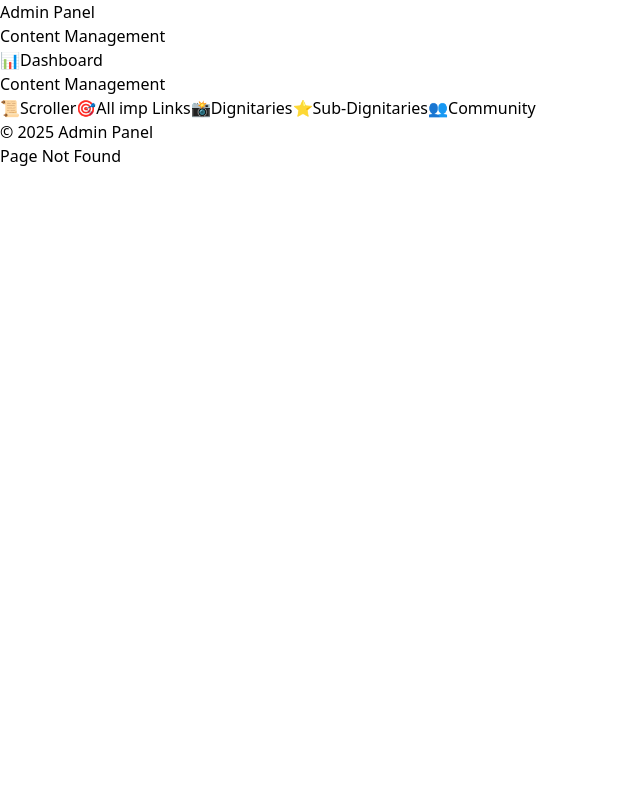
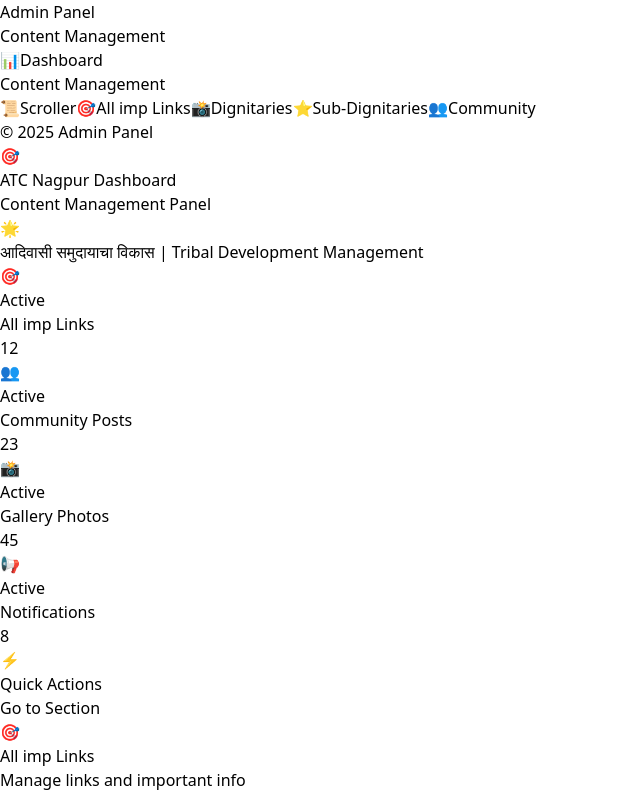
Before and after one commit to Tech-killer/adminatc, a React (Vite) app: page / in a window 1280 px wide. Before the commit this address led to /dashboard. Shown: the top 796 px of the page, without its empty margins (0-640 px from the left). Built offline with nearby package versions, Linux system fonts and the light colour scheme.

Commit message:
first commit

```diff
--- a/src/App.jsx
+++ b/src/App.jsx
@@ -20,8 +20,6 @@ function App() {
         <div className="flex-1 ml-64">
           <div className="p-6">
             <Routes>
-              {/* Default redirect to dashboard */}
-              <Route path="/" element={<Navigate to="/dashboard" replace />} />
 
               {/* Dashboard */}
               <Route path="/" element={<Dashboard />} />
@@ -33,9 +31,6 @@ function App() {
               <Route path="/admin/gallery" element={<AdminGallery />} />
               <Route path="/admin/feature" element={<AdminFeature />} />
               <Route path="/admin/community" element={<Admincommunity />} />
-
-              {/* 404 Page */}
-              <Route path="*" element={<div className="text-center py-10"><h1 className="text-2xl font-bold text-gray-600">Page Not Found</h1></div>} />
             </Routes>
           </div>
         </div>
```
